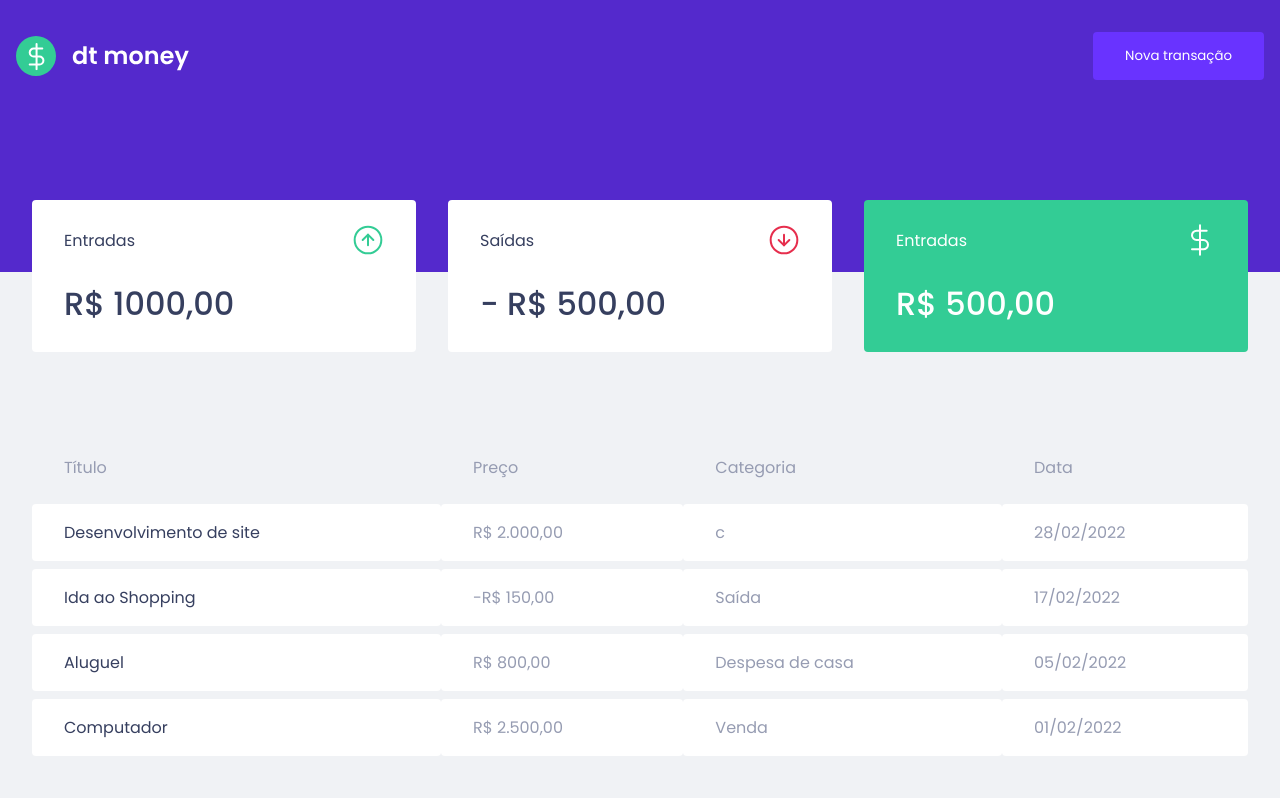
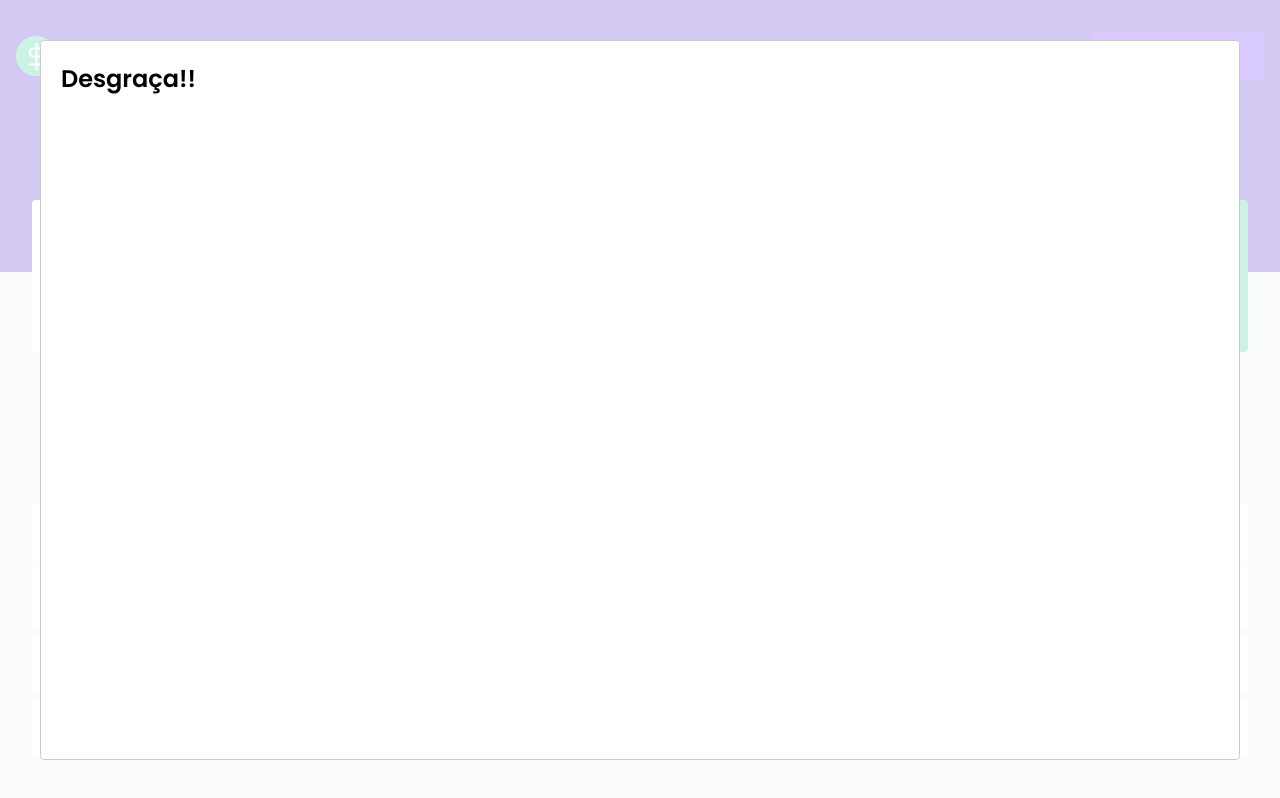
Before and after one commit to uitalorss/ignite-dtmoney, a React (Create React App) app: page / in a window 1280 px wide. Both pictures are taken after a click on the button "Nova transação". Built offline with nearby package versions, Linux system fonts and the light colour scheme; no server answers; what miragejs would draw is missing.

Commit message:
iniciando o modal de nova transação

```diff
--- a/package.json
+++ b/package.json
@@ -7,6 +7,7 @@
     "miragejs": "^0.1.43",
     "react": "^17.0.2",
     "react-dom": "^17.0.2",
+    "react-modal": "^3.14.4",
     "react-scripts": "5.0.0",
     "styled-components": "^5.3.3",
     "web-vitals": "^2.1.0"
@@ -19,6 +20,7 @@
     "@types/node": "^16.7.13",
     "@types/react": "^17.0.20",
     "@types/react-dom": "^17.0.9",
+    "@types/react-modal": "^3.13.1",
     "@types/styled-components": "^5.1.23",
     "typescript": "^4.4.2"
   },
--- a/src/App.tsx
+++ b/src/App.tsx
@@ -1,13 +1,30 @@
+import { useState } from "react";
 import { Dashboard } from "./components/Dashboard";
 import { Header } from "./components/Header";
-import { GlobalStyle } from "./styles/global"
+import { GlobalStyle } from "./styles/global";
+import Modal from 'react-modal';
 
 export function App() {
+  const [isTransactionModalOpen, setIstransactionModalOpen] = useState(false);
+
+  function handleOpenTransactionModal() {
+    setIstransactionModalOpen(true);
+  }
+
+  function handleCloseTransactionModal(){
+    setIstransactionModalOpen(false);
+  }
+
   return (
     <>
+      <Header onOpenTransactionModal={handleOpenTransactionModal}/>
+      <Dashboard />
+      <Modal
+      isOpen={isTransactionModalOpen}
+      onRequestClose={handleCloseTransactionModal}>
+        <h2>Desgraça!!</h2>
+      </Modal>
       <GlobalStyle />
-      <Header />
-      <Dashboard />
     </>
   );
 }
--- a/src/components/Header/index.tsx
+++ b/src/components/Header/index.tsx
@@ -1,12 +1,18 @@
 import logoImg from '../../assets/logo.svg';
 import { Container, Content } from './styles';
 
-export function Header() {
+interface HeaderProps {
+  onOpenTransactionModal: () => void;
+}
+
+export function Header({onOpenTransactionModal}: HeaderProps) {
   return (
     <Container>
       <Content>
         <img src={logoImg} alt="logo-dtmoney" />
-        <button type='button'>Nova transação</button>
+        <button type='button' onClick={onOpenTransactionModal}>
+          Nova transação
+        </button>
       </Content>
     </Container>
   )
```
Also changed, not shown: 1 other file (tests, documents, lock files or other folders).
